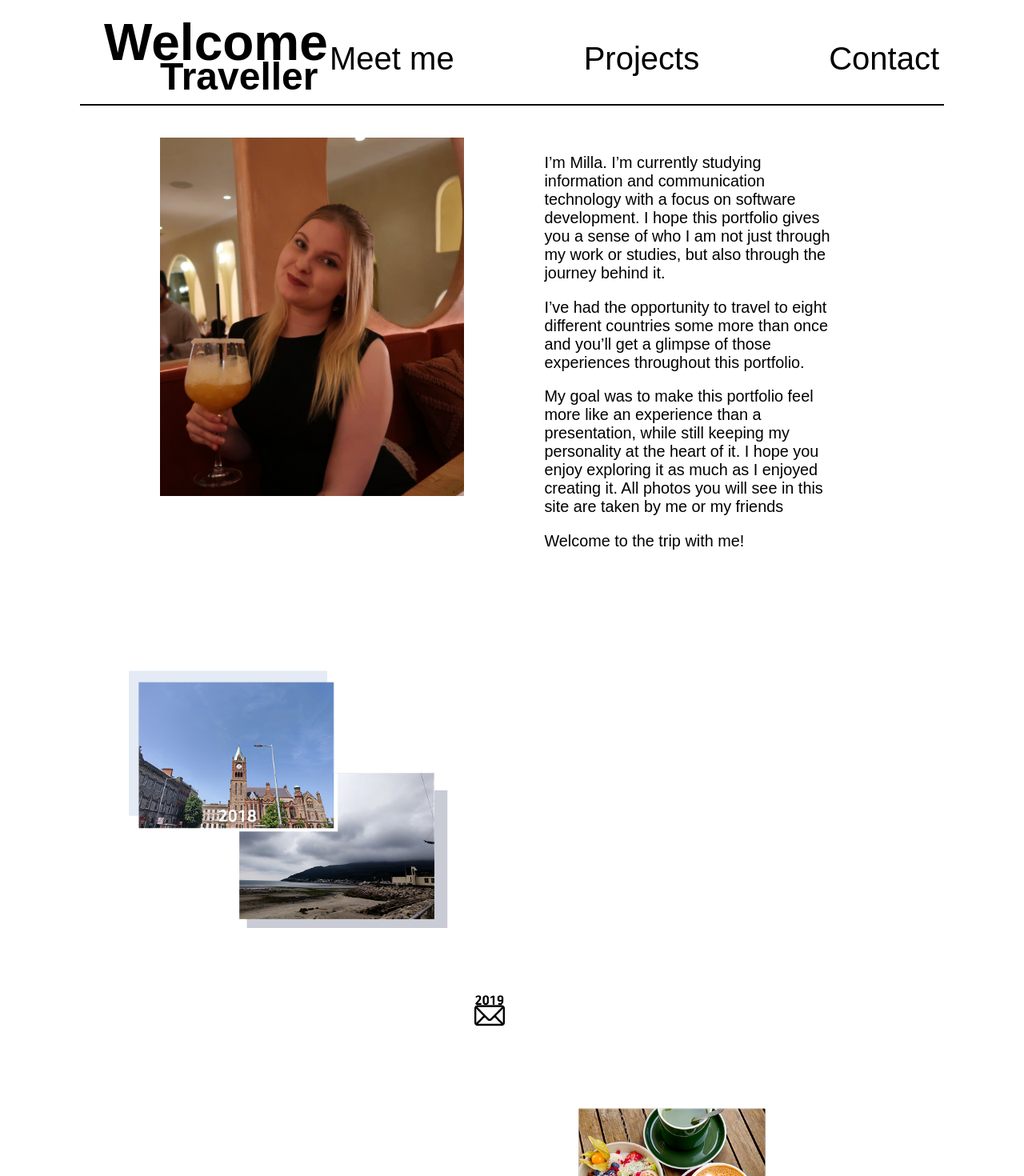
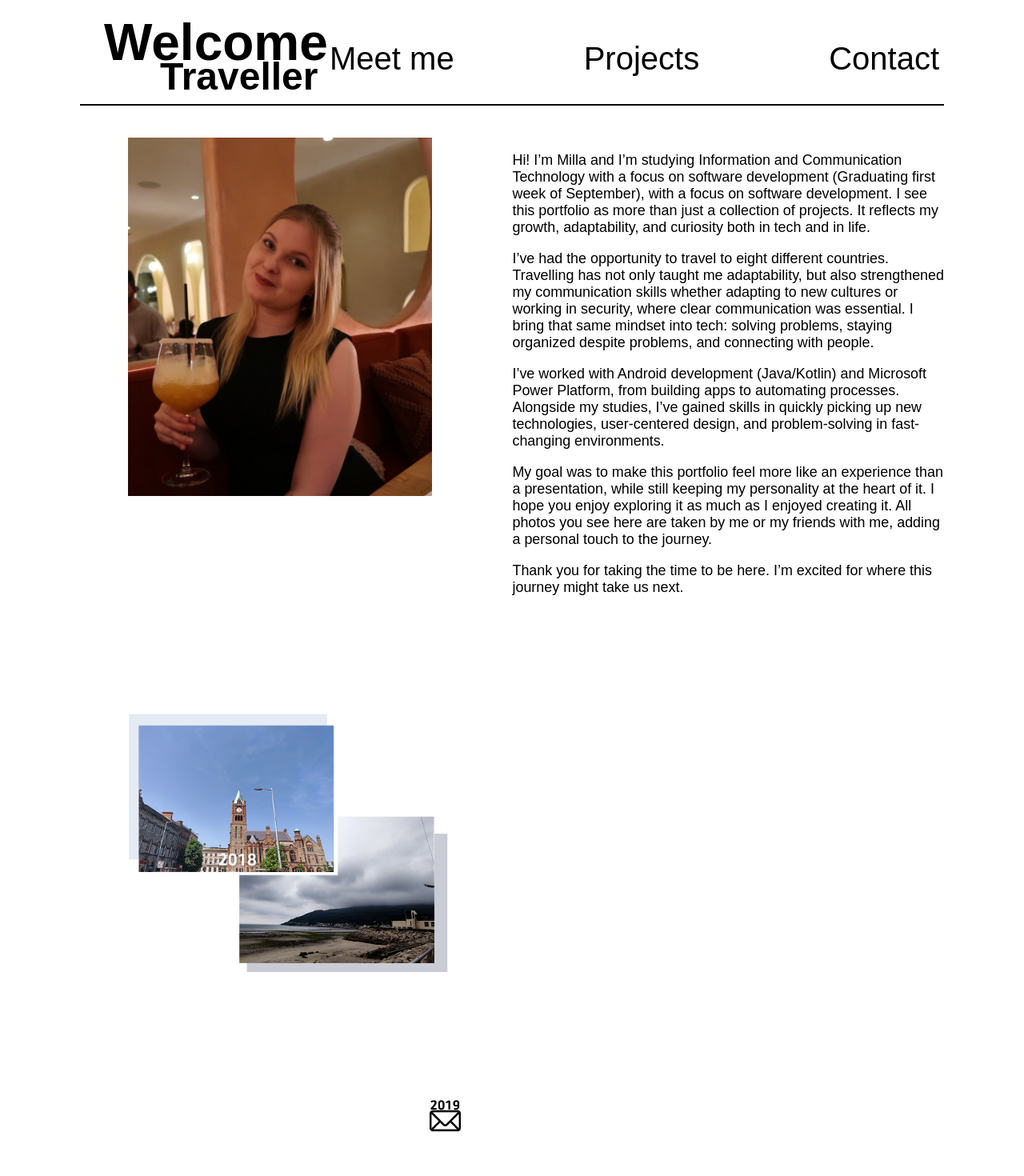
Before and after one commit to Evelineaa/NewPortfolio, a React (Create React App) app: page /#/MeetMe in a window 1280 px wide. Shown: the top 1470 px of the page at 80% size. Built offline with nearby package versions, Linux system fonts and the light colour scheme; a web font is replaced by a local one.

Commit message:
Temporary info for the Project

```diff
--- a/src/MeetMe.css
+++ b/src/MeetMe.css
@@ -18,7 +18,7 @@
 .backgroundWhite {
     display: flex;
     flex-direction: row;
-    margin: 100px 150px 0px 200px;
+    margin: 100px 100px 0px 160px;
 }
 
 .backgroundWhite img {
@@ -35,8 +35,7 @@
 .aboutMeText p {
     color: black;
     font-family: "Beiruti", sans-serif;
-    font-size: 1.55vw;
-    padding-right: 80px;
+    font-size: 1.4vw;
 }
 
 .JustifyContent {
@@ -139,6 +138,8 @@
     display: flex;
     flex-direction: row;
     justify-content: center;
+    align-items: center;
+    height: 200px;
     margin-top: 50px;
     margin-bottom: 50px;
 }
@@ -146,14 +147,17 @@
 .letterButtonOne {
     background: transparent;
     border: none;
-    margin-left: 21vw;
+    margin-left: 26vw;
     margin-right: 50px;
 }
 
 .hoverTextLetters {
     font-size: 0.9vw;
     opacity: 0;
-    height: 40px;
+    width: 350px;
+    height: auto;
+    max-height: 80px;
+    padding-right: 100px;
 }
 
 .justifyLetters:hover .hoverTextLetters,
@@ -176,6 +180,7 @@
 .hoverTextLettersTwo {
     font-size: 0.9vw;
     opacity: 0;
-    width: 25vw;
-    height: 50px;
+    width: 450px;
+    height: auto;
+    max-height: 150px;
 }
--- a/src/MeetMe.js
+++ b/src/MeetMe.js
@@ -38,11 +38,11 @@ const handleMouseLeave = () => {
                      <div className='backgroundWhite'>
                     <img src={FirstPhoto}></img>
                         <div className='aboutMeText'>
-                            <p>I’m Milla. I’m currently studying information and communication technology with a focus on software development. I hope this portfolio gives you a sense of who I am not just through my work or studies, but also through the journey behind it.</p>
-                            <p>I’ve had the opportunity to travel to eight different countries some more than once and you’ll get a glimpse of those experiences throughout this portfolio.</p>
-                            <p>My goal was to make this portfolio feel more like an experience than a presentation, while still keeping my personality at the heart of it.
-                                I hope you enjoy exploring it as much as I enjoyed creating it. All photos you will see in this site are taken by me or my friends </p>
-                            <p>Welcome to the trip with me!</p>
+                            <p>Hi! I’m Milla and I’m studying Information and Communication Technology with a focus on software development (Graduating first week of September), with a focus on software development. I see this portfolio as more than just a collection of projects. It reflects my growth, adaptability, and curiosity both in tech and in life.</p>
+                            <p>I’ve had the opportunity to travel to eight different countries. Travelling has not only taught me adaptability, but also strengthened my communication skills whether adapting to new cultures or working in security, where clear communication was essential. I bring that same mindset into tech: solving problems, staying organized despite problems, and connecting with people.</p>
+                            <p>I’ve worked with Android development (Java/Kotlin) and Microsoft Power Platform, from building apps to automating processes. Alongside my studies, I’ve gained skills in  quickly picking up new technologies, user-centered design, and problem-solving in fast-changing environments.</p>
+                            <p>My goal was to make this portfolio feel more like an experience than a presentation, while still keeping my personality at the heart of it. I hope you enjoy exploring it as much as I enjoyed creating it. All photos you see here are taken by me or my friends with me, adding a personal touch to the journey.</p>
+                            <p>Thank you for taking the time to be here. I’m excited for where this journey might take us next.</p>
                         </div>
                      </div>
                     <div className='JustifyContent'>
@@ -64,7 +64,7 @@ const handleMouseLeave = () => {
                             </button>
                             <div className="hoverTextLetters">
                                 <span className="boldText">2019<br /></span>
-                                <span>Worked in Customer service  on the summer<br /> Participated in Ireland to Erasmus+ Youth in Action </span>
+                                <span>Worked in Customer service  on the summer<br /> Participated in Ireland to Erasmus+ Youth in Action (More info on the project section)</span>
                             </div>
                             </div>
                         </div>
@@ -100,7 +100,8 @@ const handleMouseLeave = () => {
                             </button>
                             <div className="hoverTextLettersTwo">
                                 <span className="boldText">2023 <br /></span>
-                                <span>Started working as a service coordinator at OP Osuuskunta<br />through Tribedo Oy</span>
+                                <span>Started working as a service coordinator at OP Osuuskunta<br />through Tribedo Oy<br /><br />
+                                Onboarding and managing it was part of my daily responsibilities.</span>
                             </div>
                         </div>
                         </div>
@@ -108,7 +109,7 @@ const handleMouseLeave = () => {
                          <div className='buttonWithText'>
                              <div className="hoverTextLeft">
                                 <span className="boldText">2024<br /></span>
-                                <span>I Started working as a Developer trainee (Android development) <br />at OP Financial Group<br/><br /> Later I did my thesis with Power Platform and gained valuable experience <br />on project management<br/> <br />
+                                <span>I Started working as a Developer trainee (Android development) <br />at OP Financial Group<br/><br /> Later I did my thesis with Power Platform and gained valuable experience (More info on the project section) on project management<br/> <br />
                                 Both of these career opportunities I also gained valuable experience <br /> of onboarding and training new employee</span>
                             </div>
                         <button className='BudapestTwoImage'>
```
